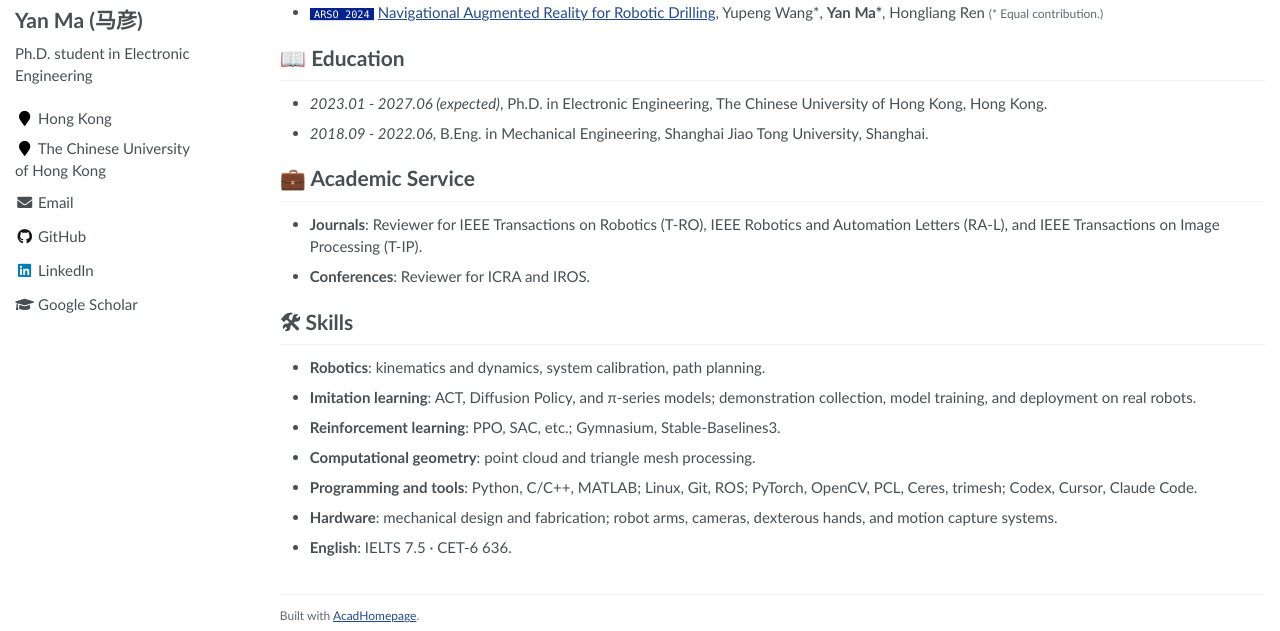
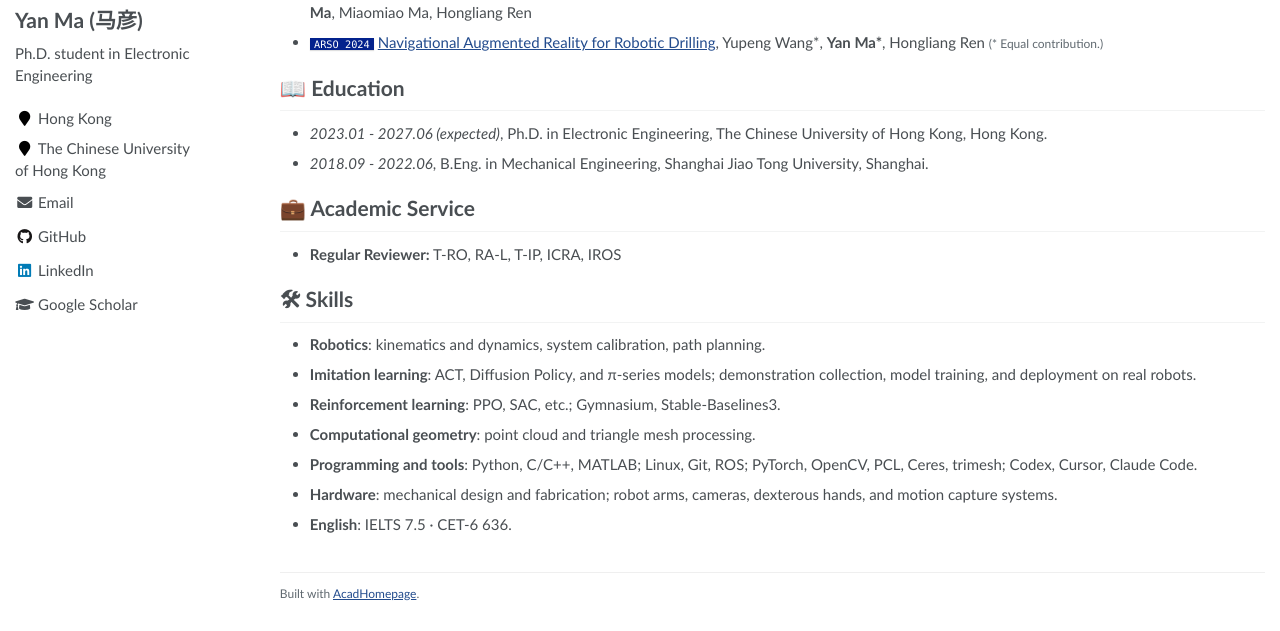
Before and after one commit to ILoveCorn/ILoveCorn.github.io, a Jekyll site: the page built from _pages/about.md, in a window 1280 px wide and 900 px high, scrolled down 931 px, cut to the strip 269-900 px from the top of the window. Built offline with Jekyll 4.4.1, drawn with Linux system fonts in a browser that asks for light colours; after the commit the page ends 1809 px from its top, so only the background shows below that; some of the changed text lies outside the part shown.

Commit message:
Restore the About contact line and compact the reviewer list.
Invite collaboration by email, and list T-RO, RA-L, T-IP, ICRA, and IROS as short venue abbreviations under Regular Reviewer.

Co-authored-by: Yan Ma <ILoveCorn@users.noreply.github.com>

```diff
--- a/_pages/about.md
+++ b/_pages/about.md
@@ -26,8 +28,7 @@ I am Yan Ma, a Ph.D. student in Electronic Engineering at The Chinese University
 <span class="anchor" id="-academic-service"></span>
 <h1 id="academic-service">💼 Academic Service</h1>
 
-- **Journals**: Reviewer for IEEE Transactions on Robotics (T-RO), IEEE Robotics and Automation Letters (RA-L), and IEEE Transactions on Image Processing (T-IP).
-- **Conferences**: Reviewer for ICRA and IROS.
+- **Regular Reviewer:** T-RO, RA-L, T-IP, ICRA, IROS
 
 <span class="anchor" id="-skills"></span>
 <h1 id="skills">🛠 Skills</h1>
```
Also changed, not shown: other parts of _pages/about.md (+2 -0 lines).
